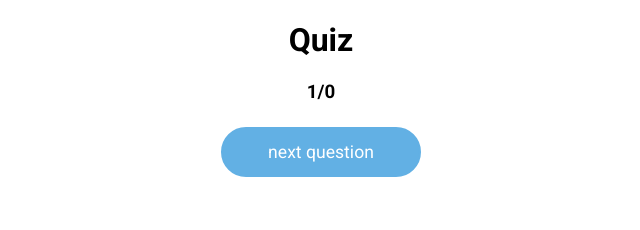
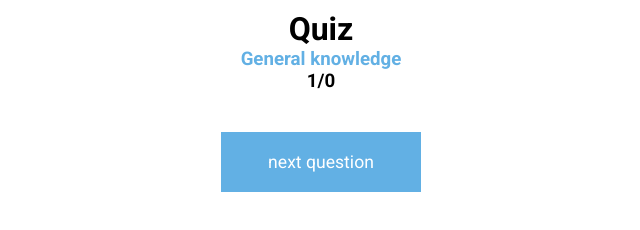
Before and after one commit to brandaspt/M1Benchmark, a plain HTML site: page index.html in a window 1280 px wide. Both pictures are taken after a click on the button "General knowledge". Shown: the whole page, without its empty margins (319-959 px from the left). Drawn offline with Linux system fonts and the light colour scheme; no server answers.

Commit message:
css adjustments

```diff
--- a/app.js
+++ b/app.js
@@ -69,6 +69,7 @@ const topicsArr = [
 ]
 
 // Global variables
+let currentTopic
 let fetchedQuestions = []
 let correctAnswers = []
 let userScore = 0
@@ -100,6 +101,7 @@ const topicsScreen = () => {
 // Get topic and trigger AJAX
 const prepareGame = (event) => {
   let chosenTopic = event.currentTarget.innerText
+  currentTopic = chosenTopic
   for (const topic of topicsArr) {
     if (topic.name === chosenTopic) {
       chosenTopic = topic.id
@@ -111,7 +113,7 @@ const prepareGame = (event) => {
   )
 }
 
-// AJAX func gets 10 quentions from API for the chose topic
+// AJAX func gets 10 questions from API for the chose topic
 const getQuestions = async (chosenTopic) => {
   const urlToFetch = `https://opentdb.com/api.php?amount=10&category=${chosenTopic}`
   try {
@@ -133,8 +135,13 @@ const getQuestions = async (chosenTopic) => {
 
 // Creates all question container elements (hidden)
 const createQuestionEls = () => {
+  // Current topic
+  document.querySelector(
+    "header"
+  ).innerHTML += `<h3 id="current-topic">${currentTopic}</h3>`
+
   // Current question h3
-  questionsSection.innerHTML += `<h3 id="current-question">${
+  document.querySelector("header").innerHTML += `<h3 id="current-question">${
     currentQuestion + 1
   }/${fetchedQuestions.length}</h3>`
 
@@ -190,6 +197,7 @@ const startGame = () => {
   topicsSection.classList.add("hidden")
 
   // Show first question
+  questionsSection.classList.remove("hidden")
   questionsSection
     .querySelector(".question-container")
     .classList.remove("hidden")
@@ -197,7 +205,6 @@ const startGame = () => {
 
 const getAnswer = (event) => {
   const selectedAnswer = event.currentTarget
-  // userAnswers.push(selectedAnswer.innerHTML)
   selectedAnswer.classList.add("selected-answer")
   if (selectedAnswer.innerHTML === correctAnswers[currentQuestion]) {
     selectedAnswer.classList.add("correct-answer")
@@ -231,7 +238,9 @@ const nextQuestion = () => {
   currentQuestion++
   if (currentQuestion === fetchedQuestions.length) {
     nextQuestionBtn.classList.add("hidden")
-    currentQuestionH3.classList.add("hidden")
+    currentQuestionH3.remove()
+    questionsSection.classList.add("hidden")
+    resultsSection.classList.remove("hidden")
     displayResult()
   } else {
     document
@@ -250,18 +259,20 @@ const displayResult = () => {
 }
 
 const resetGame = () => {
+  currentTopic = ""
   fetchedQuestions = []
   correctAnswers = []
   userScore = 0
   currentQuestion = 0
-  currentQuestionH3.innerHTML = ""
   allQuestionContainers.innerHTML = ""
   allAnswerBtns.innerHTML = ""
   nextQuestionBtn.innerHTML = ""
   resultsSection.innerHTML = ""
   topicsSection.innerHTML = ""
   topicsSection.classList.remove("hidden")
+  resultsSection.classList.add("hidden")
   questionsSection.innerHTML = ""
+  document.getElementById("current-topic").remove()
   topicsScreen()
 }
 
--- a/index.html
+++ b/index.html
@@ -13,8 +13,8 @@
     </header>
     <main>
       <section id="topics-section"></section>
-      <section id="questions-section"></section>
-      <section id="results-section"></section>
+      <section id="questions-section" class="hidden"></section>
+      <section id="results-section" class="hidden"></section>
     </main>
     <footer></footer>
     <script src="./app.js"></script>
--- a/styles.css
+++ b/styles.css
@@ -4,46 +4,61 @@
   box-sizing: border-box;
   text-align: center;
   font-family: "Roboto", sans-serif;
+  margin: 0;
+  padding: 0;
 }
 
-button {
-  height: 50px;
-  width: 400px;
-  background-color: rgb(241, 241, 241);
-  border: 2px solid rgb(98, 176, 228);
-  font-size: 1.1em;
-  color: dimgray;
-  border-radius: 30px;
-  cursor: pointer;
-  outline: none;
+/*
+GLOBAL SELECTORS
+*/
+header {
+  padding: 10px;
 }
 
 section {
-  width: 85vw;
+  width: 100%;
   max-width: 600px;
+  padding-bottom: 10px;
+  min-height: 470px;
   margin: auto;
-  display: grid;
-  place-items: center;
-  gap: 5px;
+  display: flex;
+  flex-direction: column;
+  align-items: center;
+  justify-content: flex-start;
 }
 
-.hidden {
-  display: none;
+/*
+HEADER SECTION
+*/
+#current-topic {
+  color: rgb(98, 176, 228);
 }
 
-#submit-section {
-  margin: 30px auto 100px;
+/*
+TOPICS SECTION
+*/
+#topics-section > * {
+  margin-bottom: 20px;
 }
 
-h3 {
-  margin-top: 0;
+/*
+QUESTIONS SECTION
+*/
+#questions-section {
+  justify-content: space-between;
 }
 
 .question-container {
-  padding: 20px;
+  padding: 0 20px;
   border-top: 1px solid black;
 }
+.question-container h3 {
+  padding: 10px 0;
+}
 
+/*
+ANSWERS SECTION
+*/
 .answers-container {
   display: grid;
   place-items: center;
@@ -51,11 +66,33 @@ h3 {
 }
 
 .selected-answer {
-  background-color: rgba(255, 166, 166, 0.555);
+  background-color: rgba(255, 166, 166);
 }
 
 .correct-answer {
   background-color: rgb(159, 224, 159);
+}
+
+.hidden {
+  display: none;
+}
+
+/*
+BUTTONS
+*/
+button {
+  height: auto;
+  min-height: 60px;
+  width: 100%;
+  padding: 10px;
+  background-color: rgb(241, 241, 241);
+  border: 2px solid rgb(98, 176, 228);
+  border-left: none;
+  border-right: none;
+  font-size: 1.1em;
+  color: dimgray;
+  cursor: pointer;
+  outline: none;
 }
 
 #next-question-btn,
@@ -65,3 +102,8 @@ h3 {
   color: white;
   width: 200px;
 }
+
+#next-question-btn,
+#play-again-btn {
+  margin-top: 30px;
+}
```
